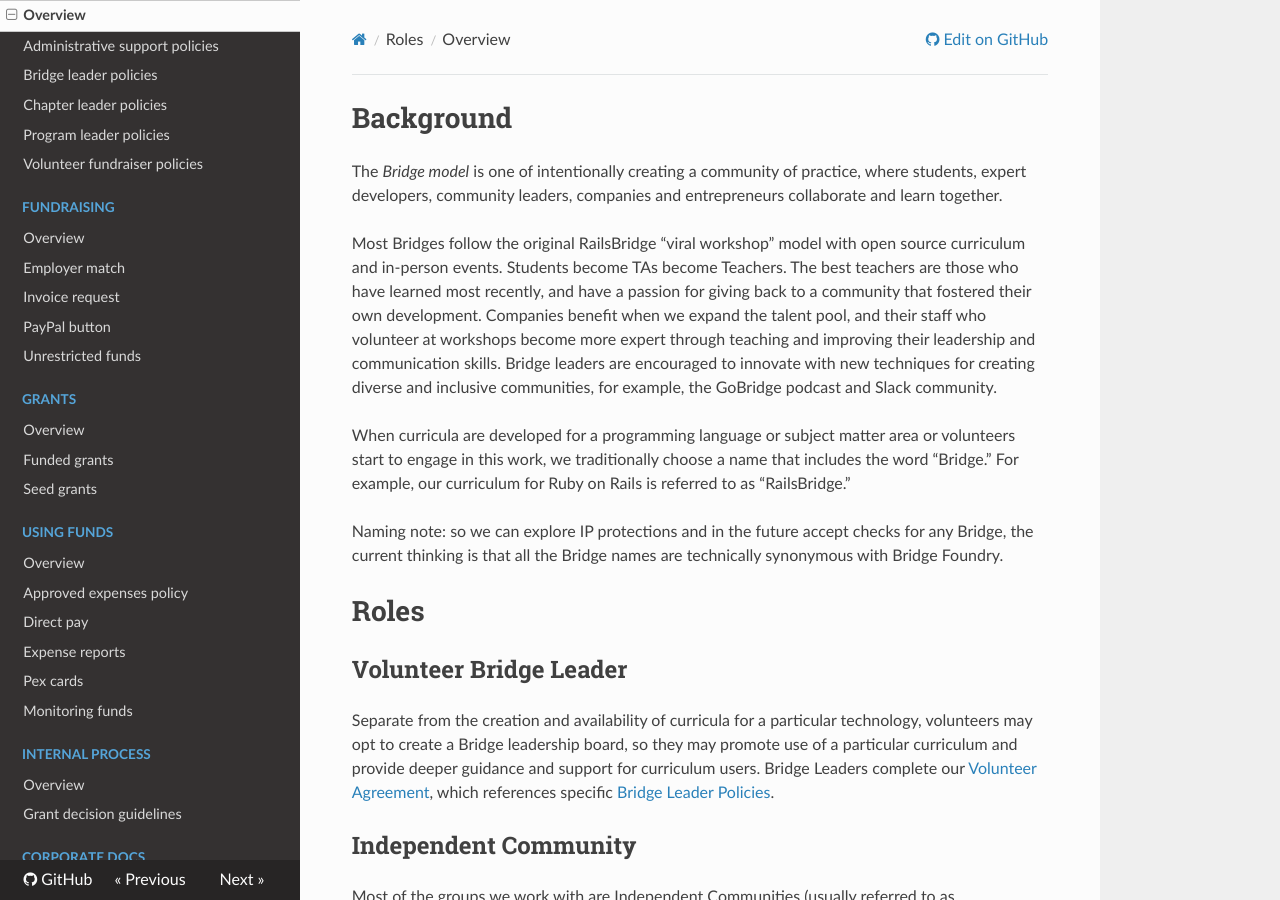
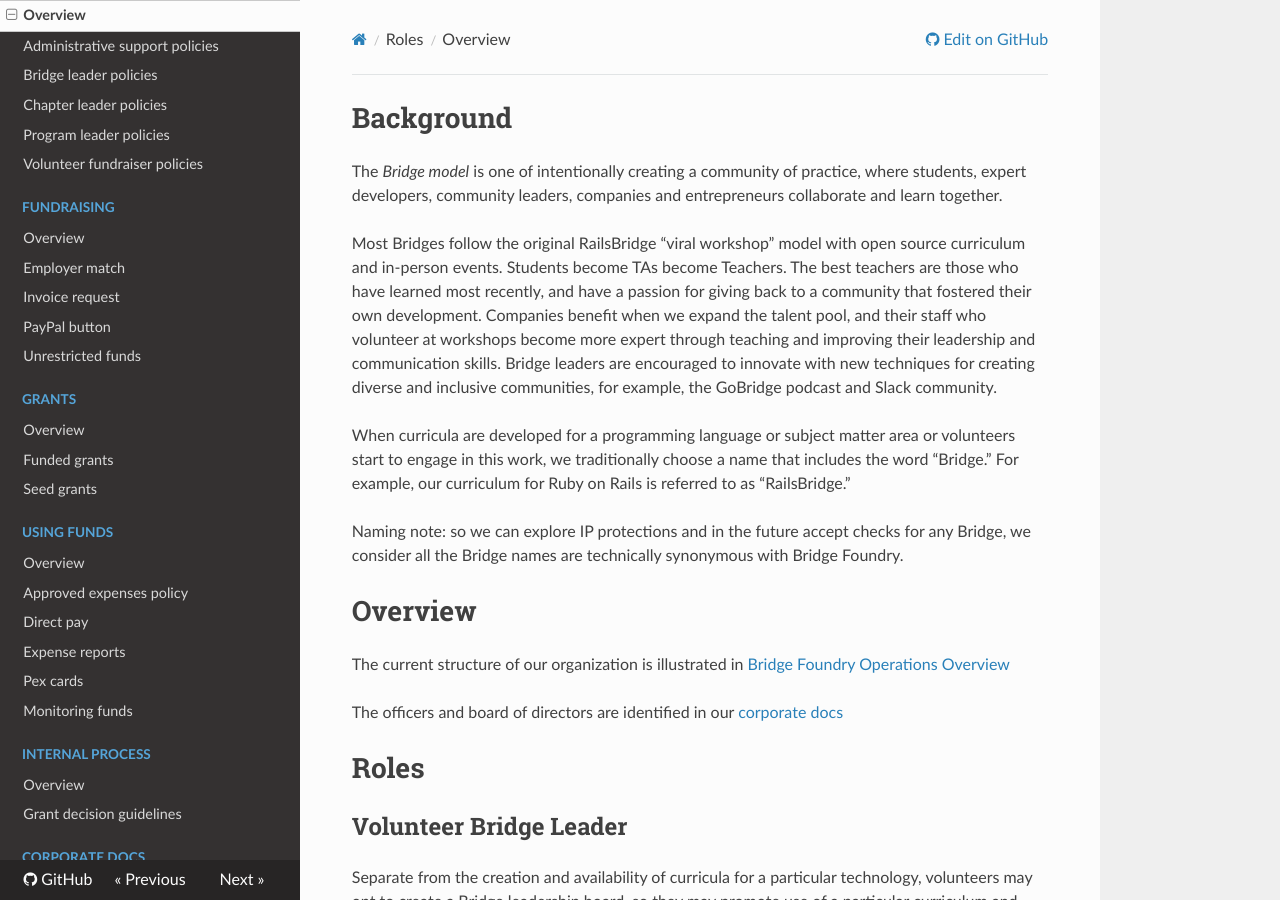
Before and after one commit to Satsaimistoowqp/bridgefoundry-operations, an MkDocs documentation site: the page built from docs/roles/README.md, in a window 1280 px wide and 900 px high. Built offline with MkDocs 1.6.1, drawn with Linux system fonts in a browser that asks for light colours; nearby versions of some CDN libraries; old or Windows-style settings are respelled for this version of MkDocs.

Commit message:
link org overview & corp roles

```diff
--- a/docs/roles/README.md
+++ b/docs/roles/README.md
@@ -5,7 +5,13 @@ Most Bridges follow the original RailsBridge “viral workshop” model with ope
 
 When curricula are developed for a programming language or subject matter area or volunteers start to engage in this work, we traditionally choose a name that includes the word “Bridge.” For example, our curriculum for Ruby on Rails is referred to as “RailsBridge.”
 
-Naming note: so we can explore IP protections and in the future accept checks for any Bridge, the current thinking is that all the Bridge names are technically synonymous with Bridge Foundry.
+Naming note: so we can explore IP protections and in the future accept checks for any Bridge, we consider all the Bridge names are technically synonymous with Bridge Foundry.
+
+# Overview
+
+The current structure of our organization is illustrated in [Bridge Foundry Operations Overview](https://docs.google.com/presentation/d/11sHrvM2X8mZZZwyAmE_gaXpevjPwbdFZsJU_42_ozFw/edit#slide=id.g3e0c2f787e_1_0)
+
+The officers and board of directors are identified in our [corporate docs](../corporate-docs/)
 
 # Roles
 ## Volunteer Bridge Leader
@@ -47,7 +53,6 @@ What international groups CAN do is:
 * Operate as an Independent Community and make use of open source and open online service we provide
 * If you are interested in further operational support outside of the US, please review [open issues](https://github.com/bridgefoundry/operations/labels/international) and if there is not one for your country, file a [new issue](https://github.com/bridgefoundry/operations/issues/new)
 
-
 ## How funding works for these roles
 
 Chapters that have a Volunteer Fundraiser are able to raise funds directly for their activities and spend those funds using a few different methods. See more detail in the Chapter Leader Policies.
```
